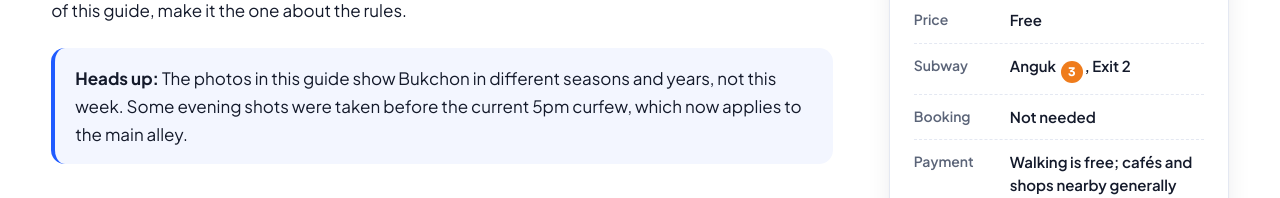
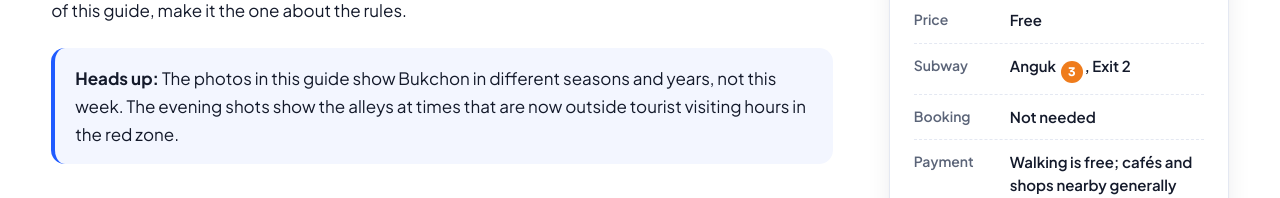
Before and after one commit to nextstopseoul/next-stop-seoul, an Astro site: page /posts/bukchon-hanok-village-guide/ in a window 1280 px wide. Shown: the part 1369-1567 px from the top of the page. Built offline with nearby package versions, Linux system fonts and the light colour scheme; Astro itself is replaced by a stand-in of ours.

Commit message:
Clarify photo note in Bukchon post
Co-Authored-By: Claude Opus 5.5 <noreply@anthropic.com>
Claude-Session: https://claude.ai/code/session_01EK1ecybpFq7DTvbsimxF8B

```diff
--- a/src/content/posts/bukchon-hanok-village-guide.md
+++ b/src/content/posts/bukchon-hanok-village-guide.md
@@ -46,7 +46,7 @@ Tiled roofs stepping down a hillside, wooden gates, stone walls — and, on a cl
 
 But Bukchon is not a theme park. It's a lived-in neighborhood squeezed between two royal palaces, **Gyeongbokgung** to the west and **Changdeokgung** to the east, and thousands of people still call it home. After years of complaints about noise and crowds, Seoul introduced tourist visiting hours here — and since **March 2025** they come with real fines. If you only read one section of this guide, make it the one about the rules.
 
-> **Heads up:** The photos in this guide show Bukchon in different seasons and years, not this week. Some evening shots were taken before the current 5pm curfew, which now applies to the main alley.
+> **Heads up:** The photos in this guide show Bukchon in different seasons and years, not this week. The evening shots show the alleys at times that are now outside tourist visiting hours in the red zone.
 
 ## What Bukchon actually is
 
```
